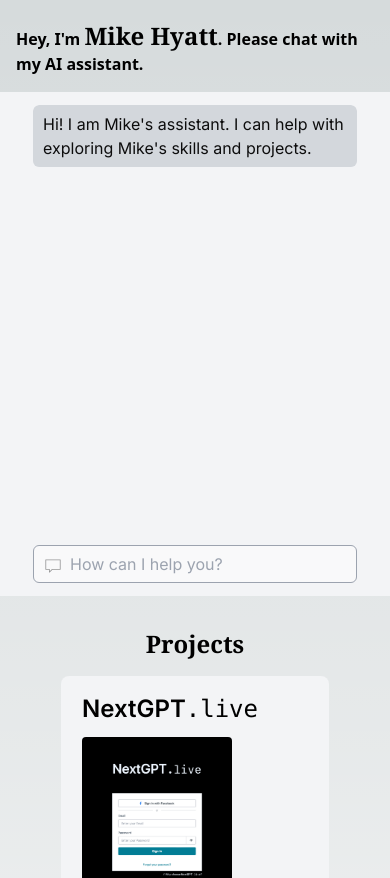
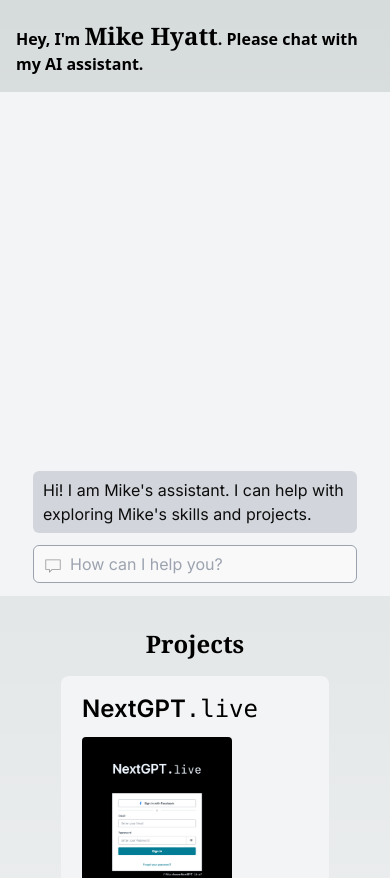
Before and after one commit to 0wh/0wh.github.io, a Next.js app: page / in a window 390 px wide. Shown: the top 878 px of the page. Built offline with nearby package versions, Linux system fonts and the light colour scheme.

Commit message:
optimize view

```diff
--- a/app/Panel.js
+++ b/app/Panel.js
@@ -158,7 +158,7 @@
   return (
     <div
       id="chatBox"
-      className="flex flex-col w-full items-center h-[440px] overflow-auto rounded-md"
+      className="flex flex-col w-full items-center justify-end sm:justify-start h-[440px] overflow-auto rounded-md"
     >
       {messages.map((message, index) => (
         <div
```
